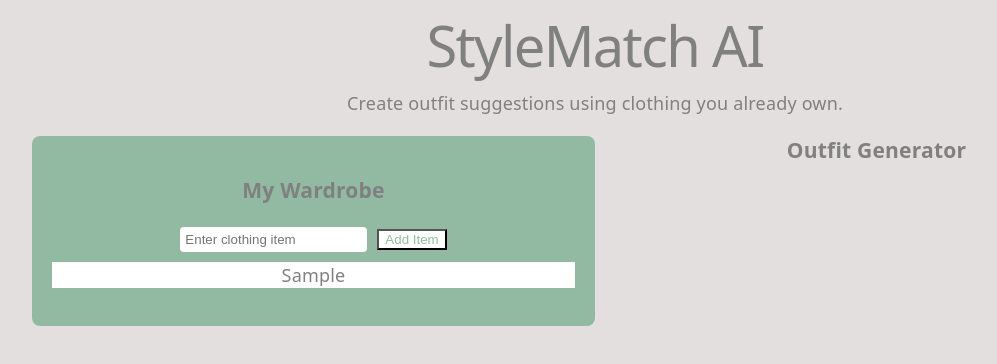
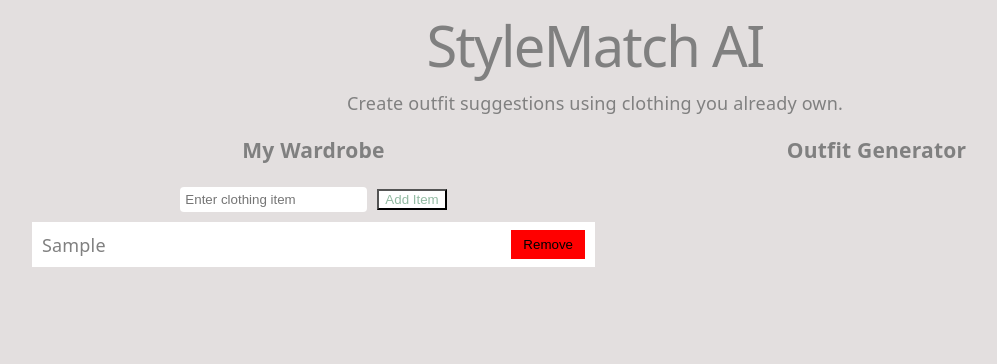
Before and after one commit to amirachaudhry/fashion-ai-assistant, a React (Vite) app in the folder frontend/: page / in a window 1280 px wide. Both pictures are taken after typing "Sample" into the empty fields and a click on the button "Add Item". Shown: the top 364 px of the page, without its empty margins (45-1042 px from the left). Built offline with nearby package versions, Linux system fonts and the light colour scheme.

Commit message:
added remove button to wardrobe items and changed css

```diff
--- a/frontend/components/wardrobe.jsx
+++ b/frontend/components/wardrobe.jsx
@@ -1,7 +1,7 @@
 import { useState } from 'react'
-import "../css/Wardrobe.css"
+import "../css/wardrobe.css"
 
-const wardrobe = () => {
+const Wardrobe = () => {
 
   const [itemName, setItemName] = useState("")
   const [wardrobeItems, setWardrobeItemsList] = useState([])
@@ -12,8 +12,14 @@ const wardrobe = () => {
     setWardrobeItemsList([...wardrobeItems, itemName])
     setItemName("")
   }
+
+  function removeItem(index) {
+    const newWardrobeItems = [...wardrobeItems]
+    newWardrobeItems.splice(index, 1)
+    setWardrobeItemsList(newWardrobeItems)
+  }
   return (
-    <div className="wardrobe-section">
+    <div className="wardrobe-component">
       <h3>My Wardrobe</h3>
       <form className="wardrobe-form" onSubmit={addItem}>
         <input className="wardrobe-input" type='text' placeholder="Enter clothing item" value={itemName} onChange={(e) => setItemName(e.target.value)} />
@@ -21,15 +27,17 @@ const wardrobe = () => {
         <button className="item-submit" type='submit'>Add Item</button>
       </form>
       <ul className="wardrobe-list">
-        {wardrobeItems.length === 0 ? <p>No items in your wardrobe</p> : null}
-        {wardrobeItems.map((item, index) => (
-          <li className="wardrobe-item" key={index}>
-            {item}
-          </li>
-        ))}
+        {wardrobeItems.length === 0 ?
+          (<p>No items in your wardrobe</p>)
+          : (wardrobeItems.map((item, index) => (
+            <li className="wardrobe-item" key={index} >
+              <span>{item}</span>
+              <button type="button" className="item-remove" onClick={() => removeItem(index)}>Remove</button>
+            </li>
+          )))}
       </ul>
     </div>
   )
 }
 
-export default wardrobe
+export default Wardrobe
--- a/frontend/css/wardrobe.css
+++ b/frontend/css/wardrobe.css
@@ -1,25 +1,34 @@
-.wardrobe-section {
-    margin-top: 20px;
-    background-color: #92baa2;
-    padding: 20px;
-    border-radius: 8px;
-}
-
 .item-submit {
     background-color: #ffffff;
     color: #92baa2;
     margin-left: 10px;
 }
 
+.item-remove {
+    background-color: red;
+    cursor: pointer;
+    border: 2px solid red;
+    padding: 5px 10px;
+}
+
+.item-remove:hover {
+    border: 2px solid #000000;
+}
+
+
+
 .wardrobe-input {
     background-color: #ffffff;
-
     padding: 5px;
     border-radius: 4px;
     border: none;
 }
 
 .wardrobe-item {
+    display: flex;
+    align-items: center;
+    justify-content: space-between;
     background-color: #ffffff;
     margin: 10px 0;
+    padding: 8px 10px;
 }
```
